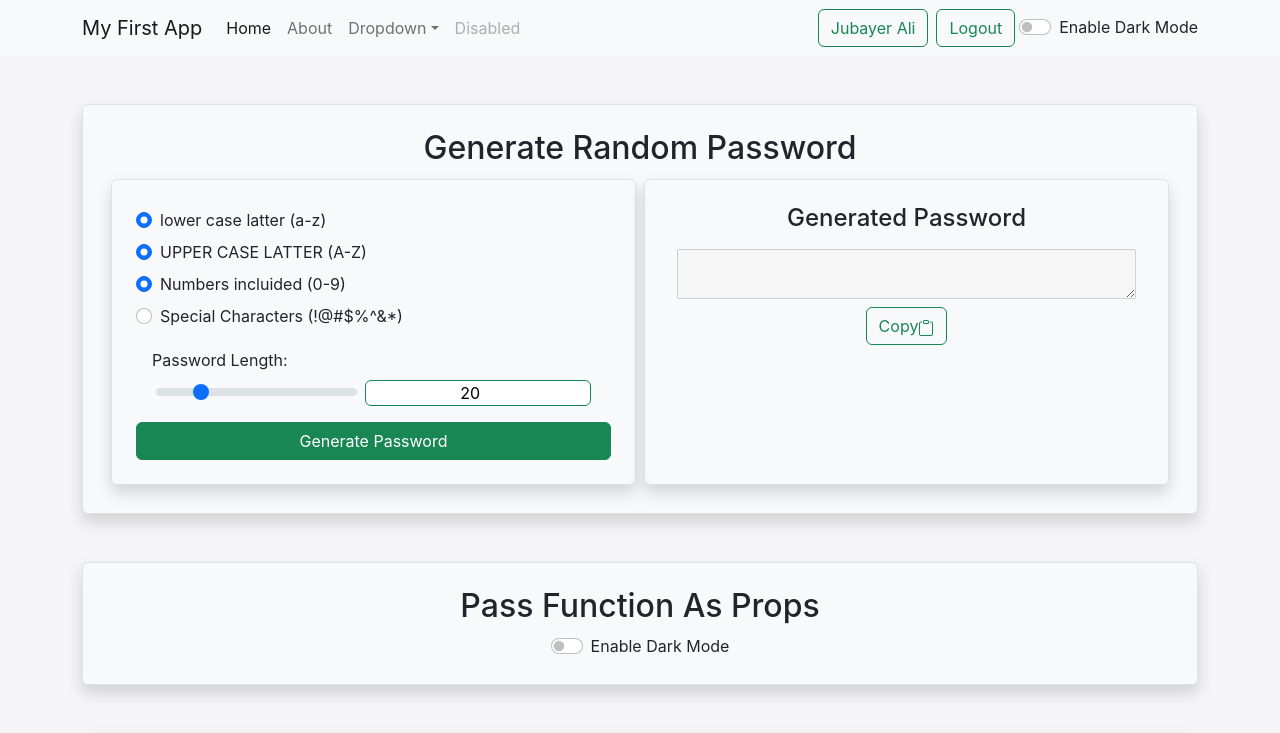
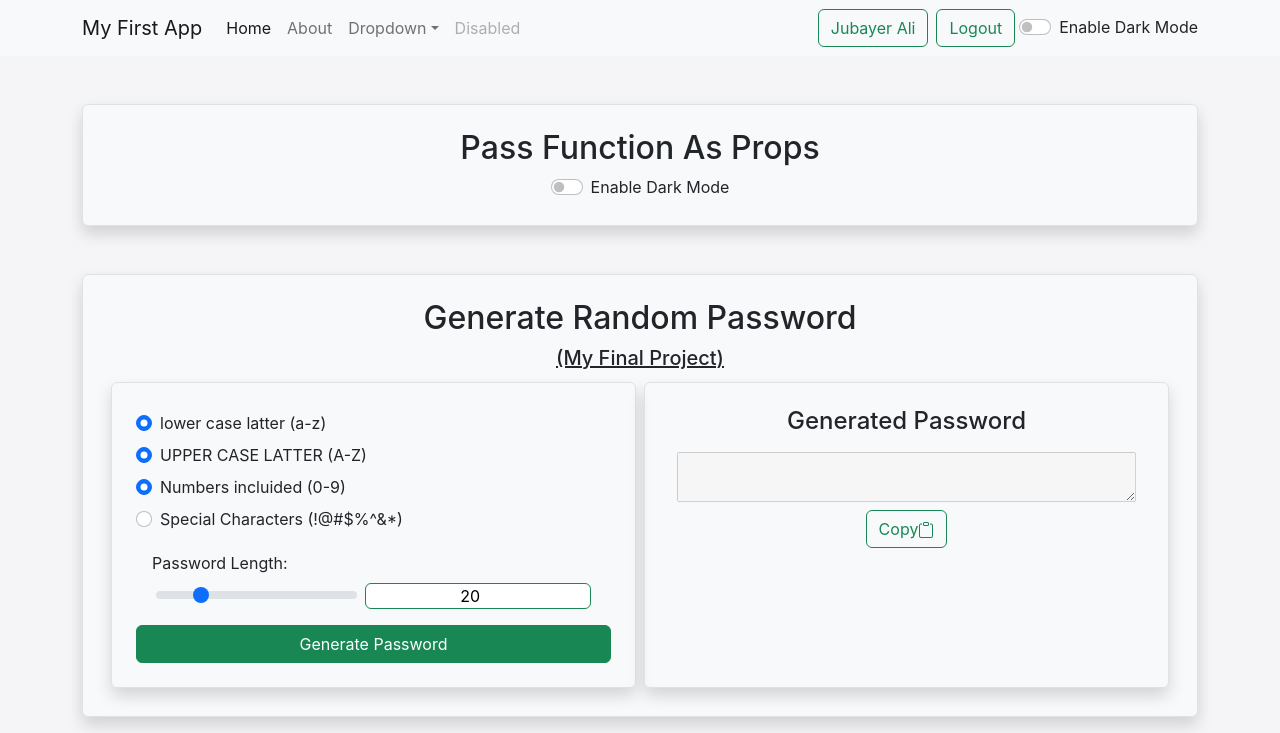
Before and after one commit to techjubayer/react-tutorial, a React (Create React App) app in the folder my-first-app/: page / in a window 1280 px wide. Shown: the top 733 px of the page. Built offline with nearby package versions, Linux system fonts and the light colour scheme.

Commit message:
Bug Fixed

```diff
--- a/my-first-app/src/componets/Home.js
+++ b/my-first-app/src/componets/Home.js
@@ -10,8 +10,8 @@ import TextUtils from "./TextUtils";
 export default function Home(myProps) {
   return (
     <div className='container pb-5'>
+      <PassFunAsProps mode={myProps.mode} myAlert={myProps.myAlert} toggleMode={myProps.toggleMode}/>
       <PassGen mode={myProps.mode} myAlert={myProps.myAlert} />
-      <PassFunAsProps mode={myProps.mode} myAlert={myProps.myAlert} toggleMode={myProps.toggleMode}/>
       <TextUtils mode={myProps.mode} />
       <Test mode={myProps.mode} />
       <EventHandler mode={myProps.mode}/>
--- a/my-first-app/src/componets/PassGen.js
+++ b/my-first-app/src/componets/PassGen.js
@@ -76,6 +76,7 @@ export default function PassGen(myProps) {
       } border p-4 mt-5`}
     >
       <h2 className='text-center'>Generate Random Password</h2>
+      <h5 className='text-center text-decoration-underline'>(My Final Project)</h5>
       <div className='row m-auto'>
         <div className='d-flex flex-column justify-content-center shadow rounded border p-4 col m-1'>
           <div className='form-check my-1'>
```
